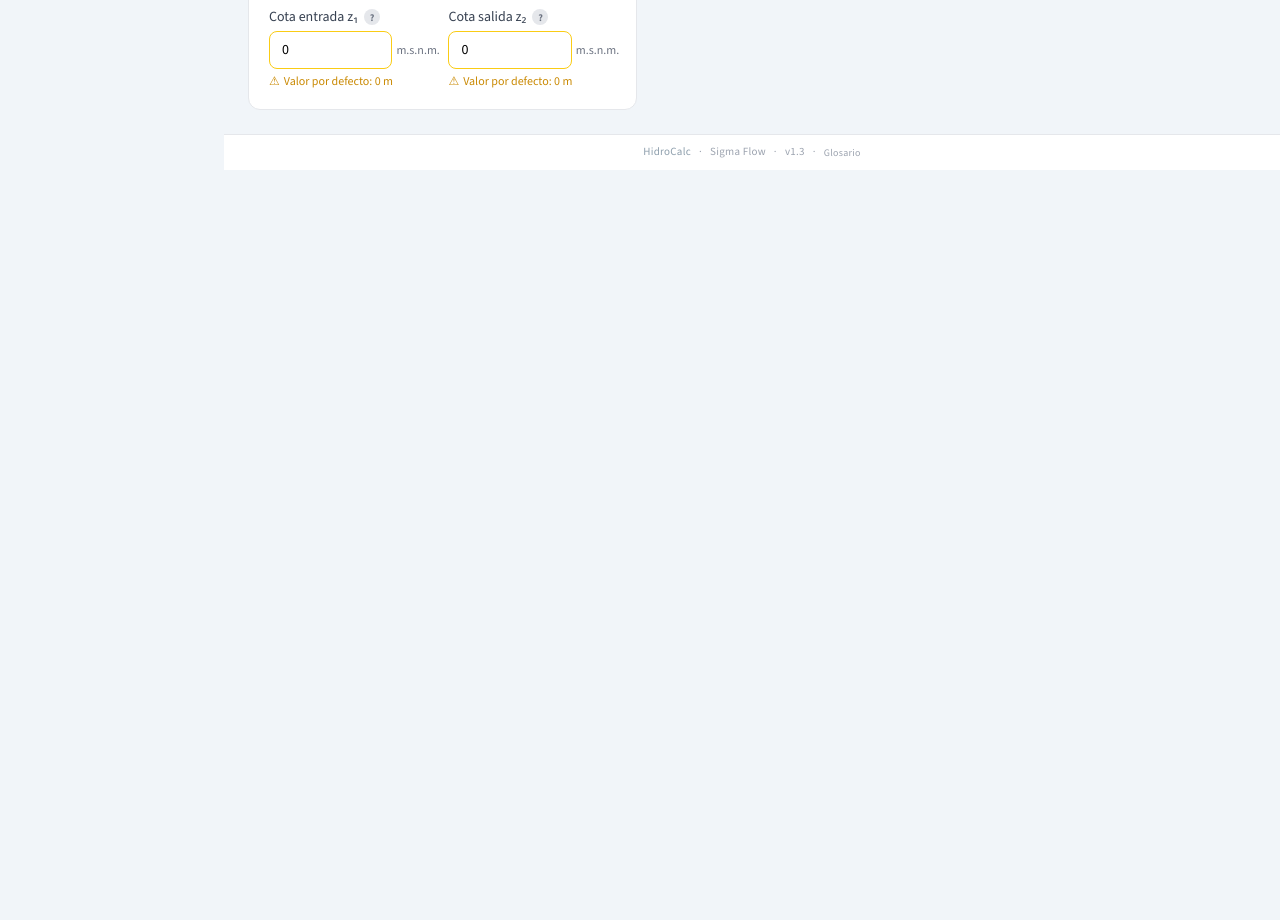
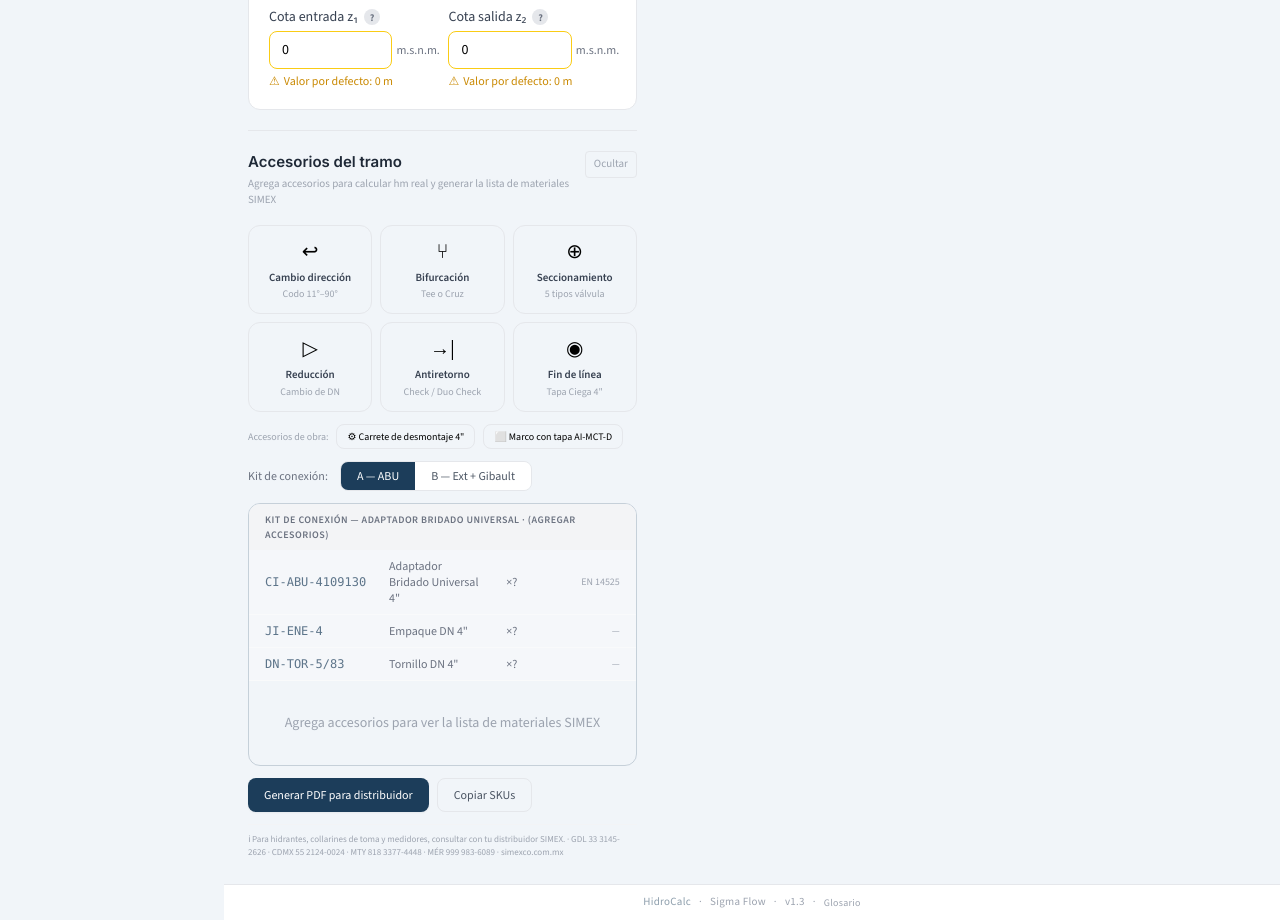
Before and after one commit to simexco/hidrocalc, a Next.js app: page /tramo-simple in a window 1280 px wide. Shown: the part 800-1720 px from the top of the page. Before the commit the page ends 970 px from the top, so only its background shows below. Built offline with nearby package versions, Linux system fonts and the light colour scheme.

Commit message:
Mover SIMEX al panel izquierdo junto a datos de entrada

```diff
--- a/src/app/(modules)/tramo-simple/page.tsx
+++ b/src/app/(modules)/tramo-simple/page.tsx
@@ -365,7 +365,14 @@ export default function TramoSimplePage() {
             </div>
           </div>
 
-          {/* Accessories handled by SIMEX component below results */}
+          {/* SIMEX Materials — left panel */}
+          <ListaMaterialesSIMEX
+            dnMM={inputs.DN ?? undefined}
+            materialRaw={inputs.materialName}
+            hf={results?.hf ?? undefined}
+            velocidad={results?.V ?? undefined}
+            longitud={inputs.L ?? undefined}
+          />
         </div>
 
         {/* ── RIGHT: Results (60%) ── */}
@@ -535,14 +542,7 @@ export default function TramoSimplePage() {
                   title="Perfil Hidráulico"
                 />
               )}
-              {/* SIMEX Materials */}
-              <ListaMaterialesSIMEX
-                dnMM={inputs.DN ?? undefined}
-                materialRaw={inputs.materialName}
-                hf={results?.hf ?? undefined}
-                velocidad={results?.V ?? undefined}
-                longitud={inputs.L ?? undefined}
-              />
+              {/* SIMEX moved to left panel */}
             </>
           )}
         </div>
```
Also changed, not shown: 1 other file (tests, documents, lock files or other folders).
